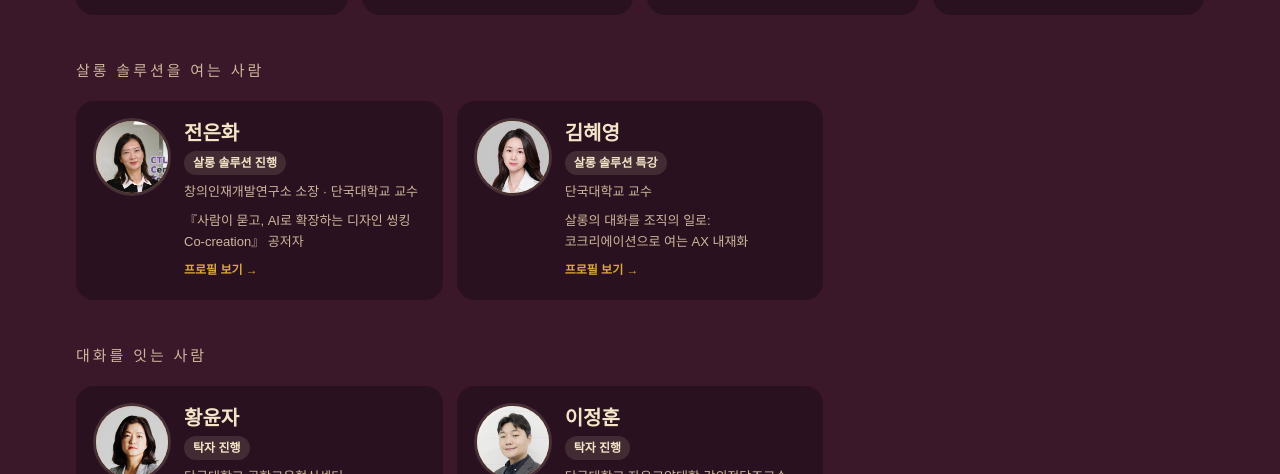
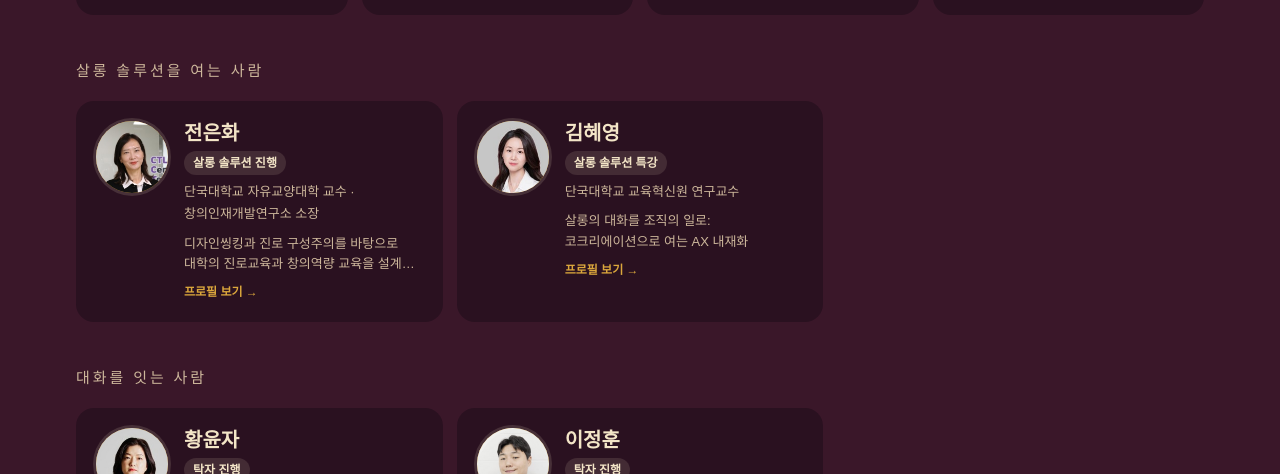
Before and after one commit to d-ichrd/ax-salon-deep, a plain HTML site: page index.html in a window 1280 px wide. Shown: the part 5095-5569 px from the top of the page. Drawn offline with Linux system fonts and the light colour scheme; a web font is replaced by a local one.

Commit message:
프로필 수정

```diff
--- a/index.html
+++ b/index.html
@@ -572,7 +572,7 @@ footer .motto2 { font-family: var(--display); font-size: clamp(24px, 3vw, 34px);
               <div class="guest">
                 <div class="mono" aria-hidden="true">김</div>
                 <div>
-                  <div class="name">김혜영</div><div class="org">단국대학교 교수</div>
+                  <div class="name">김혜영</div><div class="org">단국대학교 교육혁신원 연구교수</div>
                   <div class="gtime">16:45 — 17:05</div>
                   <div class="talk">살롱의 대화를 조직의 일로: 코크리에이션으로 여는 AX 내재화</div>
                   <div class="story">오늘 탁자에서 나온 이야기를 조직 안에서 이어 가는, 디자인 씽킹과 코크리에이션의 방법</div>
@@ -894,19 +894,21 @@ footer .motto2 { font-family: var(--display); font-size: clamp(24px, 3vw, 34px);
     choi: { name: '최환희', role: '세션 2 · 연사', org: 'Fontys 응용과학대학 교수', c: 'var(--table)', photo: 'assets/people/choi.jpg',
             talk: ['AI가 일을 가져가면, 우리 손에는 무엇이 남을까?', 'HR에서 시작해 전사로 번지는 AX, 그리고 리더십에 대한 이야기'],
             bio: ['Fontys 응용과학대학 국제경영 전공에서 인적자원관리(HRM)와 비즈니스 리서치를 가르쳐요', "Fontys '올해의 교수' 후보에 2년 연속 이름을 올렸어요", '글로벌 HR 현장의 AX 흐름을 국내 기업 워크숍으로 전하고 있어요'] },
-    kim:  { name: '김혜영', role: '살롱 솔루션 특강', org: '단국대학교 교수', c: 'var(--ochre)', photo: 'assets/people/kim.jpg',
-            talk: ['살롱의 대화를 조직의 일로: 코크리에이션으로 여는 AX 내재화', '오늘 탁자에서 나온 이야기를 조직 안에서 이어 가는, 디자인 씽킹과 코크리에이션의 방법'], bio: ['『사람이 묻고, AI로 확장하는 디자인 씽킹 Co-creation』 공저자'] },
+    kim:  { name: '김혜영', role: '살롱 솔루션 특강', org: '단국대학교 교육혁신원 연구교수', c: 'var(--ochre)', photo: 'assets/people/kim.jpg',
+            talk: ['살롱의 대화를 조직의 일로: 코크리에이션으로 여는 AX 내재화', '오늘 탁자에서 나온 이야기를 조직 안에서 이어 가는, 디자인 씽킹과 코크리에이션의 방법'],
+            bio: ['단국대학교 교육혁신원에서 대학의 교수학습과 학생 지원을 연구해요', '사용자 페르소나처럼 디자인씽킹 도구로 사람의 필요에서 출발하는 지원 체계를 설계해 왔어요', '『사람이 묻고, AI로 확장하는 디자인 씽킹 Co-creation』 공저자'] },
     shin: { name: '신지현', role: '살로니에르 · 세션 진행', org: '서스틴브릿지 대표', c: 'var(--ochre)', photo: 'assets/people/shin.jpg',
             host: ['Salonnière', '살롱을 함께 차렸어요. 연사의 이야기가 둥근 탁자의 대화로 이어지도록 살롱의 흐름을 설계하고 이끌어요.', ['세션 진행', '탁자 진행']],
             bio: ['미래의 일과 조직을 연구하고 실험하는 비영리 커뮤니티 다오랩에서 AX 살롱을 기획해요', 'IBM에서 CSR과 연사 프로그램을 맡아 사람과 이야기를 이어 왔어요'] },
     jung: { name: '정효정', role: '살로니에르 · 살롱 솔루션 기획', org: '단국대학교 교수', c: 'var(--ochre)', photo: 'assets/people/jung.jpg',
             host: ['Salonnière', '살롱을 함께 차렸어요. 탁자의 대화가 조직의 실천으로 이어지도록 살롱 솔루션 세션을 기획했어요.', ['살롱 솔루션 기획', '탁자 진행', '공저자']],
             bio: ['교육혁신원 교수학습개발센터장으로 대학의 AX 대응과 교원·학생의 JX를 지원해요', '창의인재개발연구소에서 인재양성의 미래 아젠다를 제안하고 사람을 연결해요', '바이오헬스·글로벌K-컬처 융합전공을 운영해요', '『사람이 묻고, AI로 확장하는 디자인 씽킹 Co-creation』 공저자'] },
-    jeon: { name: '전은화', role: '살롱 솔루션 진행', org: '창의인재개발연구소 소장 · 단국대학교 교수', c: 'var(--ochre)', photo: 'assets/people/jeon.jpg', bio: ['『사람이 묻고, AI로 확장하는 디자인 씽킹 Co-creation』 공저자'] },
+    jeon: { name: '전은화', role: '살롱 솔루션 진행', org: '단국대학교 자유교양대학 교수 · 창의인재개발연구소 소장', c: 'var(--ochre)', photo: 'assets/people/jeon.jpg',
+            bio: ['디자인씽킹과 진로 구성주의를 바탕으로 대학의 진로교육과 창의역량 교육을 설계해 왔어요', '메타버스·에듀테크 학습환경과 AI를 활용한 교수설계를 연구하고 가르쳐요', '「라이프디자인씽킹」, 「PBL로 배우는 SDGs」, 「AI 활용을 위한 교수설계」 등을 맡고 있어요', '『사람이 묻고, AI로 확장하는 디자인 씽킹 Co-creation』 공저자'] },
     hwang:{ name: '황윤자', role: '탁자 진행', org: '단국대학교 공학교육혁신센터 연구전담조교수', c: 'var(--ochre)', photo: 'assets/people/hwang.jpg',
-            bio: ['첨단기술 기반 융합교육과 학습자 중심 교수학습 혁신을 연구해요', '디자인씽킹·리빙랩·PBL과 캡스톤디자인으로 공학, 바이오헬스, 지능형 로봇, 인문사회를 잇는 수업을 설계해요', 'SDGs와 HCI·유니버설 디자인을 바탕으로 사회적 가치를 지향하는 융합인재를 길러요', '한양대학교 교육공학 박사'] },
+            bio: ['첨단기술 기반 융합교육과 학습자 중심 교수학습 혁신을 연구해요', '디자인씽킹·리빙랩·PBL과 캡스톤디자인으로 공학, 바이오헬스, 지능형 로봇, 인문사회를 잇는 수업을 설계해요', 'SDGs와 HCI·유니버설 디자인을 바탕으로 사회적 가치를 지향하는 융합인재를 길러요'] },
     lee:  { name: '이정훈', role: '탁자 진행', org: '단국대학교 자유교양대학 강의전담조교수', c: 'var(--ochre)', photo: 'assets/people/lee.jpg',
-            bio: ['진로교육, 대학교육, 에듀테크, HRD를 연구하는 교육공학자', '「교육과 인공지능」, 「디자인씽킹을 통한 사회공감」, 「PBL로 배우는 SDGs」처럼 문제를 풀며 성장하는 수업을 맡고 있어요', 'GPT 기반 진로교육과정 설계 시스템 등 AI와 교육을 잇는 연구를 해 왔어요', '한양대학교 교육공학 박사'] }
+            bio: ['진로교육, 대학교육, 에듀테크, HRD를 연구하는 교육공학자', '「교육과 인공지능」, 「디자인씽킹을 통한 사회공감」, 「PBL로 배우는 SDGs」처럼 문제를 풀며 성장하는 수업을 맡고 있어요', 'GPT 기반 진로교육과정 설계 시스템 등 AI와 교육을 잇는 연구를 해 왔어요'] }
   };
   const photoHTML = p => p.photo ? `<img src="${p.photo}" alt="${esc(p.name)} 사진">` : esc(p.name.slice(0, 1));
   function cardHTML(id) {
```
